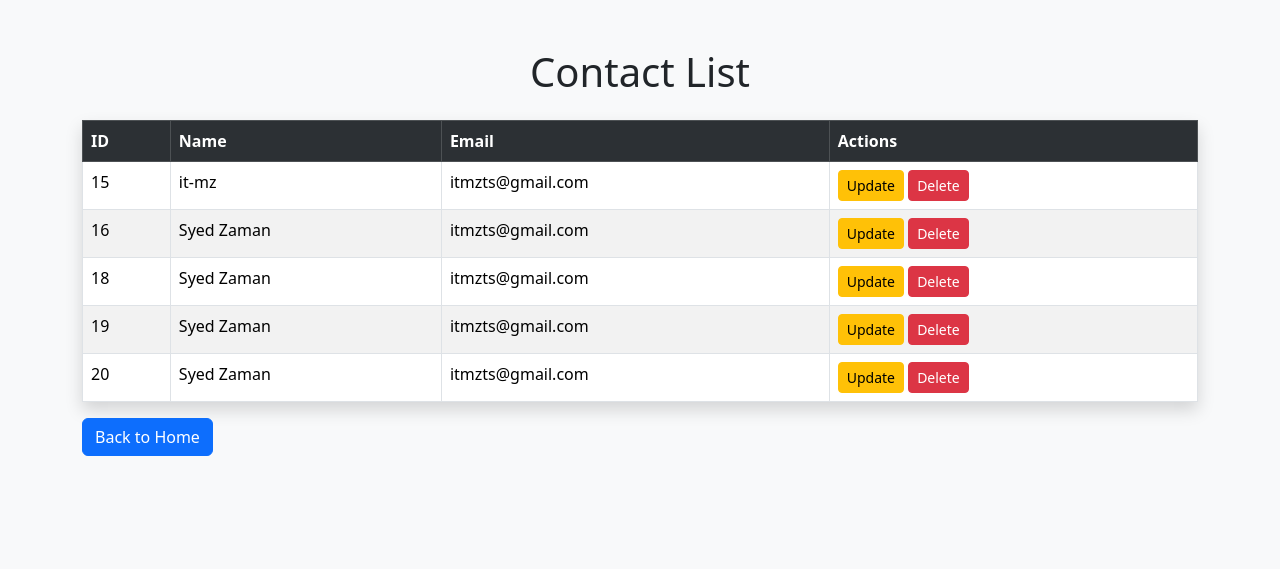
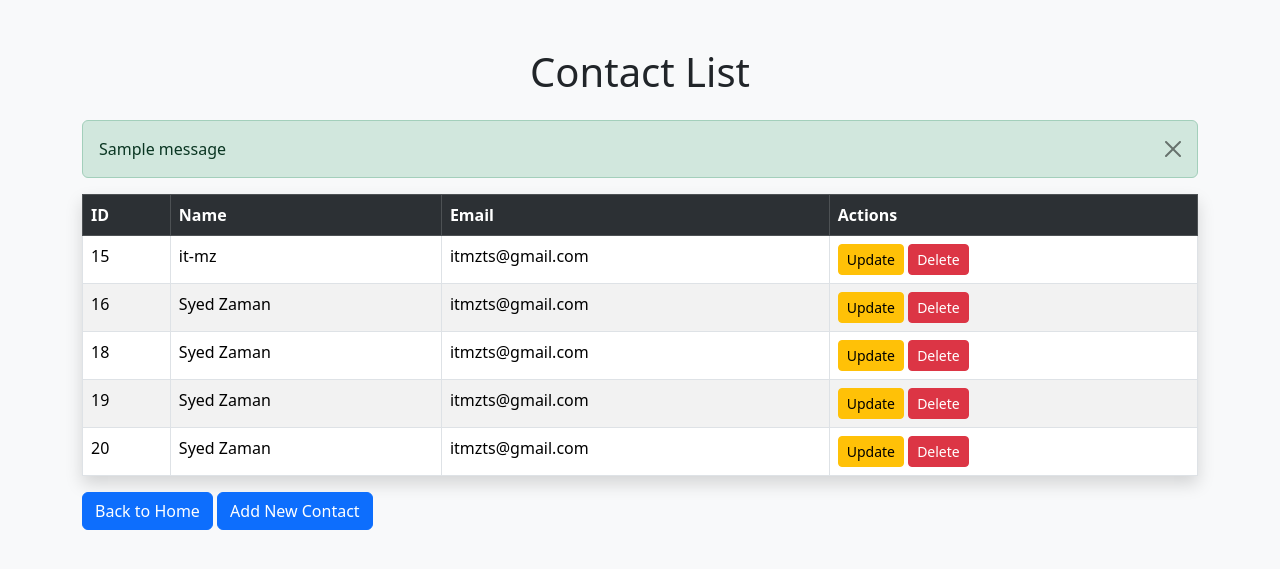
Before and after one commit to zamanwebdev/FlaskBasicAdvance, a Flask app: page /users in a window 1280 px wide. Shown: the top 569 px of the page. Run offline with Flask 3, Linux system fonts and the light colour scheme; data comes from the database, SQL or seed files in the repository; both versions use the stored data as it was after the commit; one stand-in notice (Sample message) is shown.

Commit message:
Day 9 Flash Message Done

```diff
--- a/flask_course/app.py
+++ b/flask_course/app.py
@@ -1,7 +1,8 @@
-from flask import Flask, render_template, request
+from flask import Flask, render_template, request, flash, redirect, url_for
 import sqlite3
 
 app = Flask(__name__)
+app.secret_key = "mysecretkey"
 
 def init_db():
     conn = sqlite3.connect('database.db')
@@ -26,7 +27,7 @@ def home():
 def about():
     return render_template('about.html')
 
-@app.route('/contact',methods=['GET','POST'])
+@app.route('/contact', methods=['GET', 'POST'])
 def contact():
     if request.method == 'POST':
         name = request.form['username']
@@ -38,10 +39,11 @@ def contact():
         conn.commit()
         conn.close()
 
-        # return f"Hello {username}, we received your message!"
+        flash("User Added Successfully!", "success")
+        return redirect(url_for('users'))
 
-        return f"Saved! Hello {name}, your email is {email}"
     return render_template('contact.html')
+
 @app.route('/users')
 def users():
     conn = sqlite3.connect('database.db')
@@ -59,8 +61,10 @@ def delete(id):
     cur.execute("DELETE FROM contacts WHERE id=?", (id,))
     conn.commit()
     conn.close()
-    return "User Deleted! <br><a href='/users'>Back</a>"
-
+    flash("User Deleted!", "danger")
+    return redirect(url_for('users'))
+    # return "User Deleted! <br><a href='/users'>Back</a>"
+    # return render_template('users.html')
 @app.route('/update/<int:id>', methods=['GET', 'POST'])
 def update(id):
     conn = sqlite3.connect('database.db')
@@ -72,7 +76,8 @@ def update(id):
         cur.execute("UPDATE contacts SET name=?, email=? WHERE id=?", (name, email, id))
         conn.commit()
         conn.close()
-        return "Updated Successfully! <br><a href='/users'>Back</a>"
+        flash("User Updated!", "warning")
+        return redirect(url_for('users'))
 
     cur.execute("SELECT * FROM contacts WHERE id=?", (id,))
     user = cur.fetchone()
--- a/flask_course/templates/contact.html
+++ b/flask_course/templates/contact.html
@@ -11,8 +11,8 @@
     <h1 class="text-center">Contact Us</h1>
 
     <form method="POST" class="shadow p-4 bg-white rounded">
-        <input type="text" name="username" class="form-control mb-3" placeholder="Enter your name">
-        <input type="email" name="email" class="form-control mb-3" placeholder="Enter your email">
+        <input type="text" name="username" class="form-control mb-3" placeholder="Enter your name" required>
+        <input type="email" name="email" class="form-control mb-3" placeholder="Enter your email" required>
         <button type="submit" class="btn btn-success w-100">Send</button><br>
     </form>
         <a class="btn btn-success w-100" href="/">Back to Home</a>
--- a/flask_course/templates/update.html
+++ b/flask_course/templates/update.html
@@ -3,6 +3,8 @@
 <head>
     <title>Update</title>
     <link href="https://cdn.jsdelivr.net/npm/bootstrap@5.3.2/dist/css/bootstrap.min.css" rel="stylesheet">
+    <link rel="stylesheet" href="{{url_for('static',filename='style.css')}}">
+
 
 </head>
 <body>
--- a/flask_course/templates/users.html
+++ b/flask_course/templates/users.html
@@ -8,6 +8,18 @@
 
 <div class="container mt-5">
     <h1 class="text-center mb-4">Contact List</h1>
+
+    {% with messages = get_flashed_messages(with_categories=true) %}
+  {% if messages %}
+    {% for category, message in messages %}
+      <div class="alert alert-{{ category }} alert-dismissible fade show" role="alert">
+        {{ message }}
+        <button type="button" class="btn-close" data-bs-dismiss="alert"></button>
+      </div>
+    {% endfor %}
+  {% endif %}
+{% endwith %}
+
 
     <table class="table table-striped table-bordered shadow">
         <tr class="table-dark">
@@ -31,7 +43,9 @@
     </table>
 
     <a href="/" class="btn btn-primary">Back to Home</a>
+    <a href="/contact" class="btn btn-primary">Add New Contact</a>
 </div>
 
+<script src="https://cdn.jsdelivr.net/npm/bootstrap@5.3.2/dist/js/bootstrap.bundle.min.js"></script>
 </body>
 </html>
```
Also changed, not shown: flask_course/database.db.
